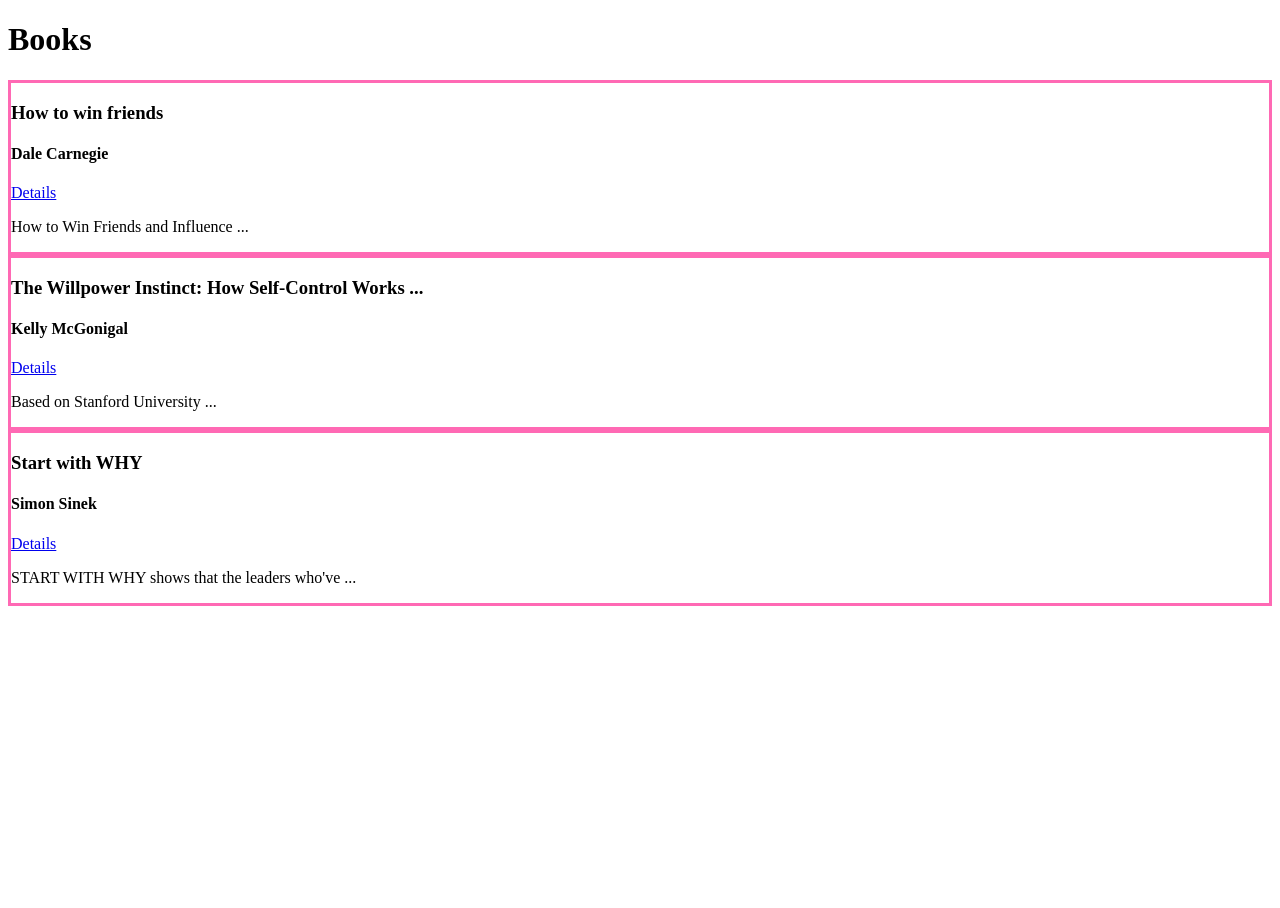
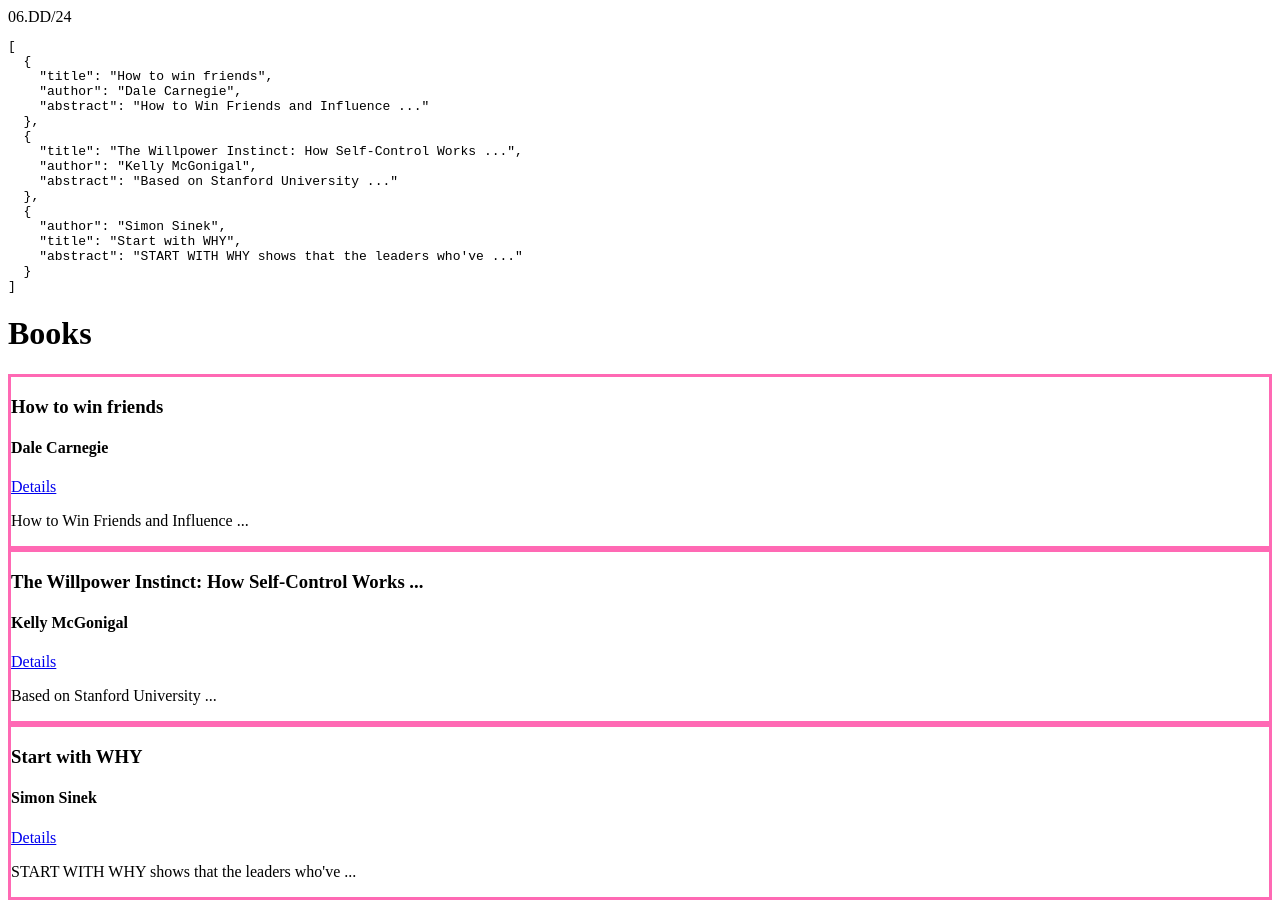
Before and after one commit to web-dave/bookmonkey-client, an Angular app: page / in a window 1280 px wide. Before the commit the page ends 800 px from the top, so only its background shows below. Built offline with nearby package versions, Linux system fonts and the light colour scheme.

Commit message:
pipe intro

```diff
--- a/src/app/app.component.html
+++ b/src/app/app.component.html
@@ -1,3 +1,7 @@
+{{ "06.06.2024" | date: "MM.DD/yy" }}
+
+<pre>{{ books | json }}</pre>
+
 @for (book of books; track book.title) {
   @if ($first) {
     <h1>Books</h1>
--- a/src/app/app.component.ts
+++ b/src/app/app.component.ts
@@ -2,11 +2,12 @@
 import { RouterOutlet } from '@angular/router';
 import { BookCardComponent } from './book-card/book-card.component';
 import { IBook } from './book.interface';
+import { DatePipe, JsonPipe } from '@angular/common';
 
 @Component({
   selector: 'app-root',
   standalone: true,
-  imports: [RouterOutlet, BookCardComponent],
+  imports: [RouterOutlet, BookCardComponent, DatePipe, JsonPipe],
   templateUrl: './app.component.html',
   styleUrl: './app.component.scss',
 })
```
